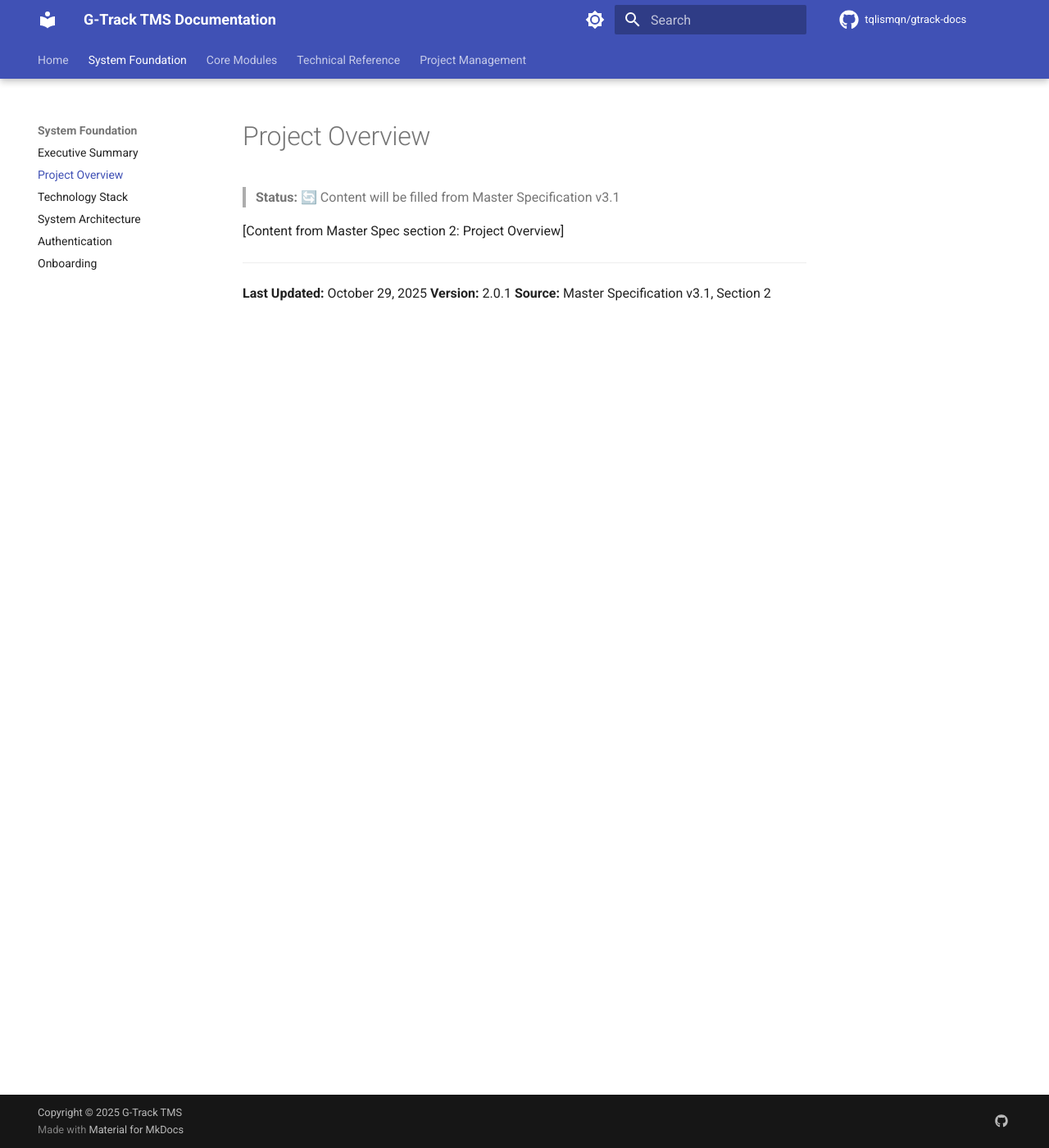
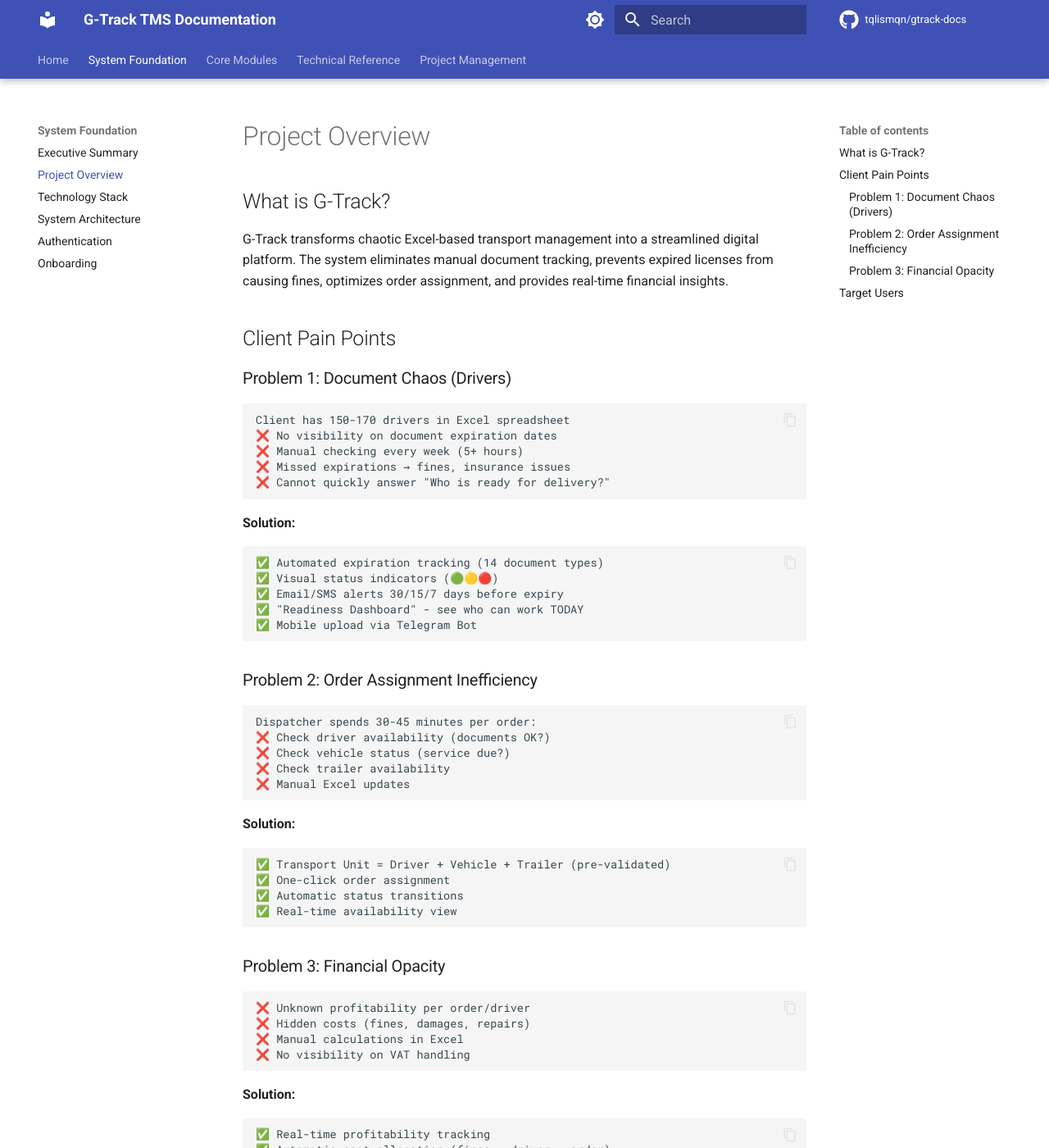
Before and after one commit to tqlismqn/gtrack-docs, an MkDocs documentation site: the page built from docs/02-project-overview.md, in a window 1280 px wide and 1400 px high. Shown: the whole window at 82% size. Built offline with MkDocs 1.6.1 and Material for MkDocs 9.7.7, drawn with Linux system fonts in a browser that asks for light colours; comment, search, counter and statistics services are not loaded; the version menu is left out; some of the changed text lies outside the part shown.

Commit message:
docs(project-overview): fill content from Master Spec v3.1
- Add complete Project Overview section
- Include 3 pain points with solutions
- Add target users table (6 roles)
- Based on Master Specification v3.1, Section 2

````diff
--- a/docs/02-project-overview.md
+++ b/docs/02-project-overview.md
@@ -1,8 +1,75 @@
 # Project Overview
 
-> **Status:** 🔄 Content will be filled from Master Specification v3.1
+## What is G-Track?
 
-[Content from Master Spec section 2: Project Overview]
+G-Track transforms chaotic Excel-based transport management into a streamlined digital platform. The system eliminates manual document tracking, prevents expired licenses from causing fines, optimizes order assignment, and provides real-time financial insights.
+
+## Client Pain Points
+
+### Problem 1: Document Chaos (Drivers)
+
+```
+Client has 150-170 drivers in Excel spreadsheet
+❌ No visibility on document expiration dates
+❌ Manual checking every week (5+ hours)
+❌ Missed expirations → fines, insurance issues
+❌ Cannot quickly answer "Who is ready for delivery?"
+```
+
+**Solution:**
+```
+✅ Automated expiration tracking (14 document types)
+✅ Visual status indicators (🟢🟡🔴)
+✅ Email/SMS alerts 30/15/7 days before expiry
+✅ "Readiness Dashboard" - see who can work TODAY
+✅ Mobile upload via Telegram Bot
+```
+
+### Problem 2: Order Assignment Inefficiency
+
+```
+Dispatcher spends 30-45 minutes per order:
+❌ Check driver availability (documents OK?)
+❌ Check vehicle status (service due?)
+❌ Check trailer availability
+❌ Manual Excel updates
+```
+
+**Solution:**
+```
+✅ Transport Unit = Driver + Vehicle + Trailer (pre-validated)
+✅ One-click order assignment
+✅ Automatic status transitions
+✅ Real-time availability view
+```
+
+### Problem 3: Financial Opacity
+
+```
+❌ Unknown profitability per order/driver
+❌ Hidden costs (fines, damages, repairs)
+❌ Manual calculations in Excel
+❌ No visibility on VAT handling
+```
+
+**Solution:**
+```
+✅ Real-time profitability tracking
+✅ Automatic cost allocation (fines → driver → order)
+✅ EU VAT compliance (Reverse Charge automation)
+✅ Financial dashboards by driver/vehicle/customer
+```
+
+## Target Users
+
+| Role | Count | Primary Tasks |
+|------|-------|---------------|
+| **Owner/CEO** | 1 | Financial oversight, strategic decisions |
+| **Admin** | 1-2 | Full system management, user setup |
+| **Accountant** | 1-2 | Invoicing, payments, financial reports |
+| **HR Manager** | 1-2 | Driver management, document tracking |
+| **Dispatcher** | 2-5 | Order assignment, transport coordination |
+| **Driver** | 20-150 | Document upload, order status updates |
 
 ---
 
````
